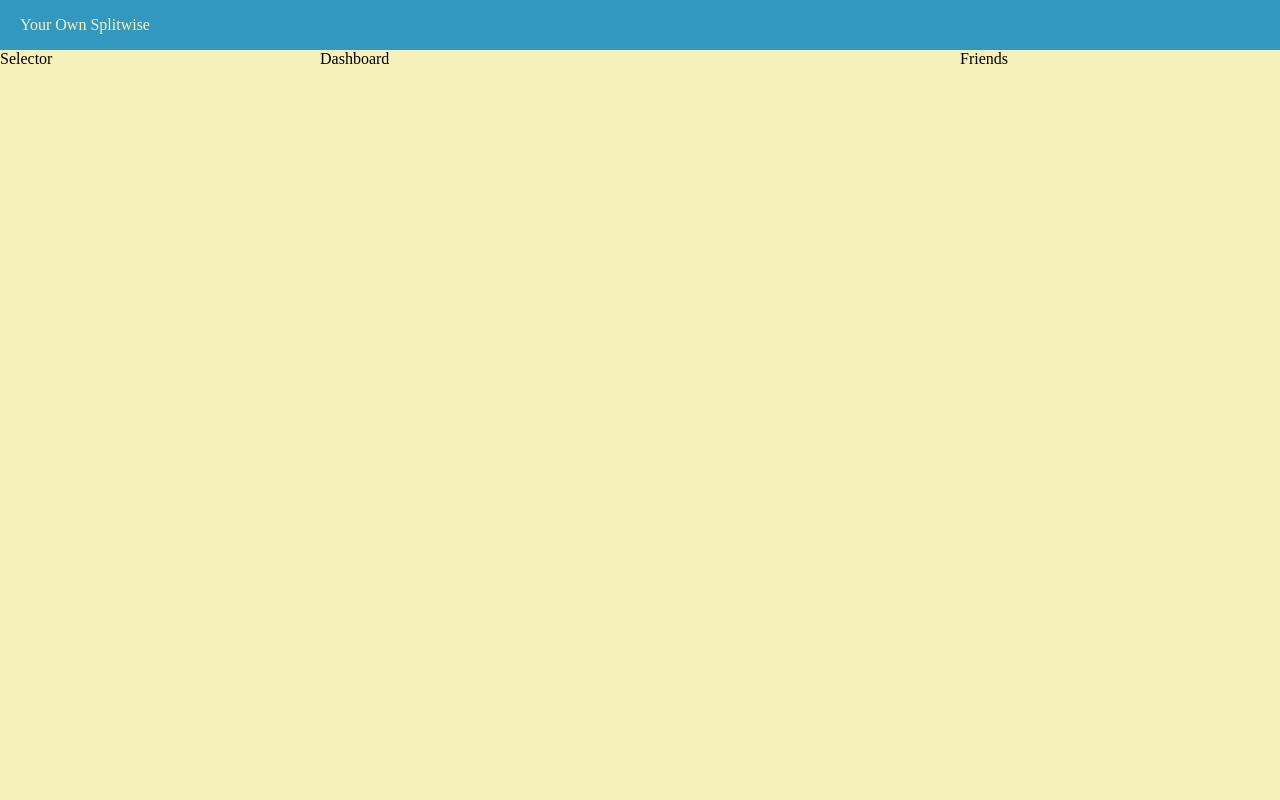
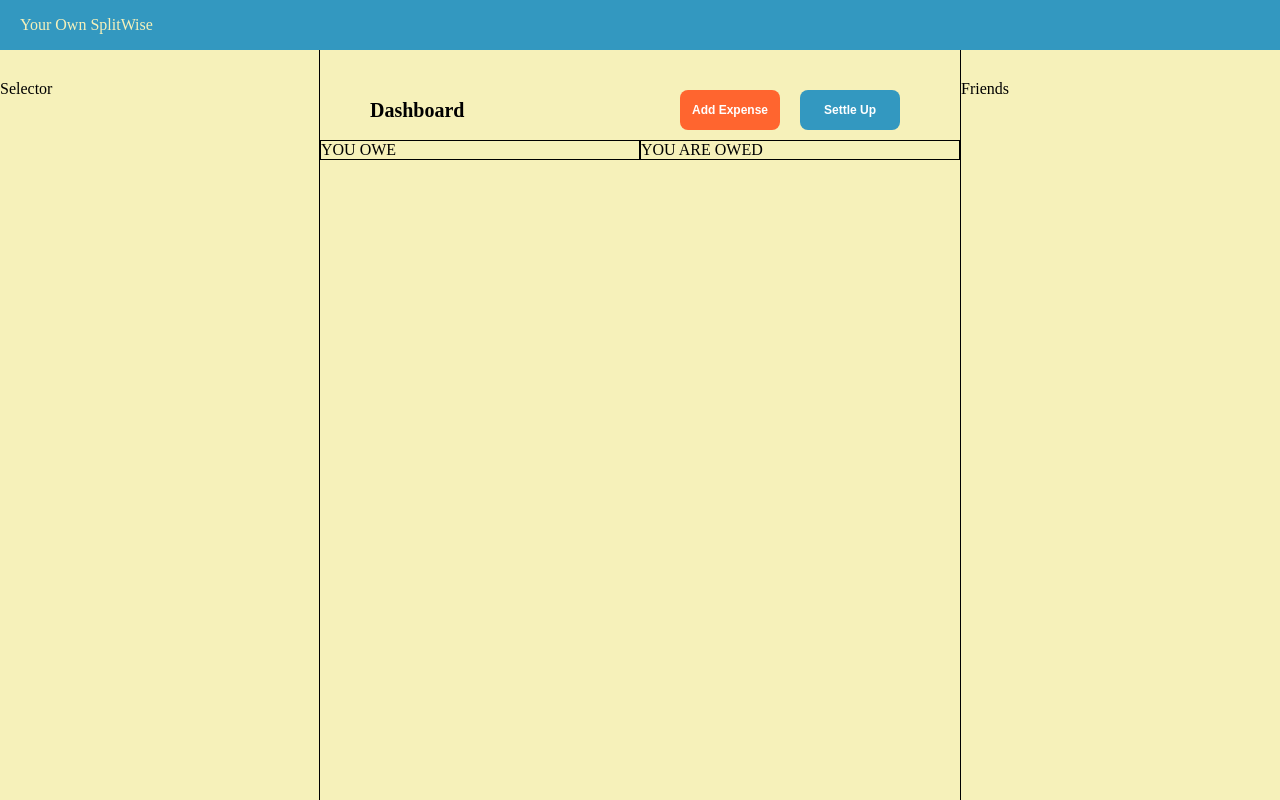
Before and after one commit to Raw199God/Splitwise_Clone, a React (Vite) app: page / in a window 1280 px wide. Built offline with nearby package versions, Linux system fonts and the light colour scheme.

Commit message:
Add AddExpense modal with close functionality

```diff
--- a/src/App.css
+++ b/src/App.css
@@ -4,22 +4,91 @@
 body{
   margin: 0;
   background-color: #f6f1ba;
-  padding-top: 50px;
+  /* padding-top: 50px; */
 }
 .layout{
   display: grid;
   grid-template-columns: 1fr 2fr 1fr;
+  min-height:  calc(100vh - 50px);
 }
 header{
   background-color: #3398c0;
   height: 50px;
-  position: fixed;
+  position: relative;
   width: 100%;
   top: 0px;
   left: 0px;
   display: flex;
   flex-direction: row;
+  justify-content: space-between;
   align-items: center;
   padding-inline: 20px;
   color: #f6f1ba;
 }
+header button{
+  margin-inline: 10px;
+  height: 40px;
+  border-radius: 8px;
+  border:none;
+  width:100px;
+  color:#f6f1ba ;
+  font-weight: 800;
+  font-size: 12px;
+  margin-block: 10px;
+  background-color: #cf3813;
+}
+.Dashboard{
+  padding-top: 30px;
+}
+.dashboardHeader{
+  display: flex;
+  flex-direction: row;
+  justify-content: space-between;
+  padding-inline: 50px;
+  font-weight: 800;
+  font-size: 20px;
+  align-items: center;
+}
+.dashboardHeader button{
+  margin-inline: 10px;
+  height: 40px;
+  border-radius: 8px;
+  border:none;
+  width:100px;
+  color: white;
+  font-weight: 800;
+  font-size: 12px;
+  margin-block: 10px;
+}
+.addexpense{
+  background-color: #ff652f;
+}
+.settleup{
+  background-color: #3398c0;
+}
+.dashboardHeader button:hover{
+  filter: brightness(90%);
+}
+.owecontainer{
+  display: grid;
+  grid-template-columns: 1fr 1fr;
+  border: solid 1px black;
+}
+#modal-root{
+  background-color: rgba(83, 81, 81,0.5);
+  width: 100vw;
+  height: 100vh;
+  position: fixed;
+  top: 0px;
+  left: 0px;
+  z-index: 100;
+  display: flex;
+  justify-content: center;
+  align-items: center;
+}
+.addexpensemodalbox{
+  background-color: #f6f1ba;
+  height: 70vh;
+  width: 40vw;
+  border-radius: 10px;
+}
--- a/src/App.jsx
+++ b/src/App.jsx
@@ -6,7 +6,7 @@ import Friends from './components/Friends'
 function App() {
   return (
     <>
-     <Header/>
+     <Header content='Your Own SplitWise'/>
      <div className='layout'>
       <Selector/>
      <Outlet />
--- /dev/null
+++ b/src/components/AddExpense.jsx
@@ -0,0 +1,15 @@
+import { useState } from "react"
+import AddExpensemodal from "./AddExpensemodal";
+
+export default function AddExpense() {
+    const [addingexpense ,setaddingexpense] = useState(false) ;
+    function loadaddexpense(){
+        setaddingexpense(true) ;
+    }
+  return (
+    <>
+      <button className="addexpense" onClick={loadaddexpense}>Add Expense</button>
+      {addingexpense && <AddExpensemodal addingexpense={addingexpense} setaddingexpense={setaddingexpense}/>}
+    </>
+  )
+}
--- /dev/null
+++ b/src/components/AddExpensemodal.jsx
@@ -0,0 +1,20 @@
+import { createPortal } from "react-dom";
+import Header from "./Header";
+export default function AddExpensemodal({ addingexpense, setaddingexpense }) {
+  function closeaddinexpensemodal(e) {
+    setaddingexpense(false);
+  }
+  return createPortal(
+    <div id="modal-root" onClick={closeaddinexpensemodal}>
+      <div
+        className="addexpensemodalbox"
+        onClick={(e) => {
+          e.stopPropagation();
+        }}
+      >
+        <Header content='Add Expense'><button onClick={closeaddinexpensemodal}>Close</button></Header>
+      </div>
+    </div>,
+    document.body
+  );
+}
--- a/src/components/Dashboard.jsx
+++ b/src/components/Dashboard.jsx
@@ -1,7 +1,22 @@
-import React from 'react'
+import AddExpense from "./AddExpense";
+import Settleup from "./Settleup";
 
 export default function Dashboard() {
   return (
-    <div>Dashboard</div>
+    <div className='Dashboard' >
+      <div className='dashboardHeader'>
+        Dashboard
+      <div>
+        <AddExpense/>
+        <Settleup />
+      </div>
+      </div>
+      <div className='owecontainer'>
+      <div style={{borderRight:'solid 1px black'}}>
+        YOU OWE
+      </div>
+      <div style={{borderLeft:'solid 1px black'}}>YOU ARE OWED</div>
+      </div>
+    </div>
   )
 }
--- a/src/components/Friends.jsx
+++ b/src/components/Friends.jsx
@@ -1,7 +1,5 @@
-import React from 'react'
+import React from "react";
 
 export default function Friends() {
-  return (
-    <div>Friends</div>
-  )
+  return <div style={{ borderLeft: "1px solid black", paddingTop:'30px' }}>Friends</div>;
 }
--- a/src/components/Header.jsx
+++ b/src/components/Header.jsx
@@ -1,7 +1,7 @@
 import React from 'react'
 
-export default function Header() {
+export default function Header({content,children}) {
   return (
-    <header> Your Own Splitwise</header>
+    <header> {content}{children} </header>
   )
 }
--- a/src/components/Selector.jsx
+++ b/src/components/Selector.jsx
@@ -2,6 +2,6 @@ import React from 'react'
 
 export default function Selector() {
   return (
-    <div>Selector</div>
+    <div style={{borderRight:'1px solid black',paddingTop:'30px'}}>Selector</div>
   )
 }
--- /dev/null
+++ b/src/components/Settleup.jsx
@@ -0,0 +1,5 @@
+export default function Settleup() {
+  return (
+    <button className="settleup">Settle Up</button>
+  )
+}
```
